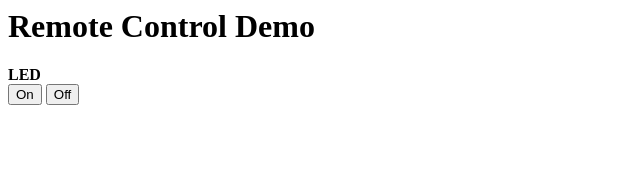
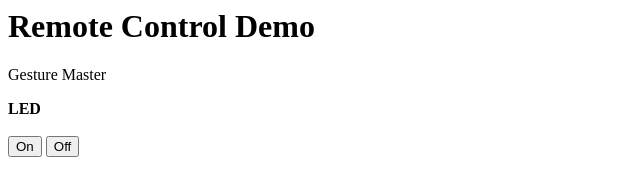
Before and after one commit to Steve-Zheng/backend_esp, a website: page index.html in a window 1280 px wide. Shown: the whole page, without its empty margins (0-640 px from the left). Drawn offline with Linux system fonts and the light colour scheme.

Commit message:
Minor changes

```diff
--- a/index.html
+++ b/index.html
@@ -1,11 +1,13 @@
 <html lang="en">
 <head>
     <meta charset="utf-8"/>
-    <title>LED</title>
+    <title>LED Remote Control</title>
 </head>
 <body onload="init()">
 <h1>Remote Control Demo</h1>
+<p>Gesture Master</p>
 <div id="ledStatus"><b>LED</b></div>
+<br>
 <button id="ledOn" type="button" onclick="buttonClick(this);">On</button>
 <button id="ledOff" type="button" onclick="buttonClick(this);">Off</button>
 <script>
```
